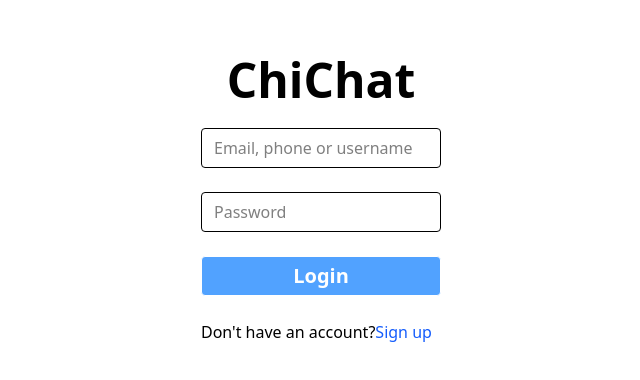
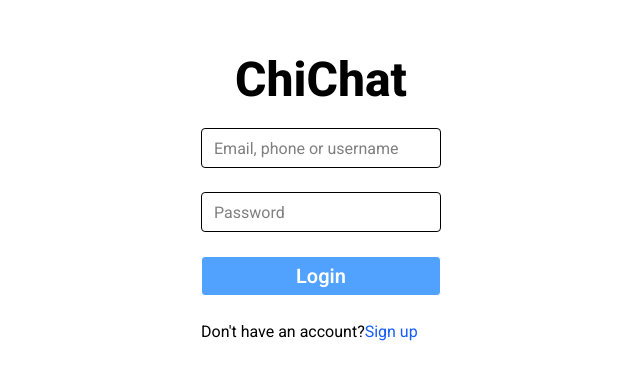
Before and after one commit to shiba-murmu/ChiChat, a React (Vite) app in the folder frontend/: page / in a window 1280 px wide. Shown: the part 200-580 px from the top of the page, without its empty margins (319-959 px from the left). Built offline with nearby package versions, Linux system fonts and the light colour scheme.

Commit message:
fonts added to the webapps

```diff
--- a/frontend/index.html
+++ b/frontend/index.html
@@ -1,9 +1,15 @@
-<!doctype html>
+<!DOCTYPE html>
 <html lang="en">
   <head>
     <meta charset="UTF-8" />
     <link rel="icon" type="image/svg+xml" href="/vite.svg" />
     <meta name="viewport" content="width=device-width, initial-scale=1.0" />
+    <link rel="preconnect" href="https://fonts.googleapis.com" />
+    <link rel="preconnect" href="https://fonts.gstatic.com" crossorigin />
+    <link
+      href="https://fonts.googleapis.com/css2?family=Roboto:ital,wght@0,100..900;1,100..900&display=swap"
+      rel="stylesheet"
+    />
     <title>ChiChat</title>
   </head>
   <body>
--- a/frontend/src/index.css
+++ b/frontend/src/index.css
@@ -1 +1,11 @@
 @import "tailwindcss";
+
+
+body {
+    font-family: "Roboto", sans-serif;
+    font-optical-sizing: auto;
+    font-weight: 400;
+    font-style: normal;
+    font-variation-settings:
+      "wdth" 100;
+  }
```
